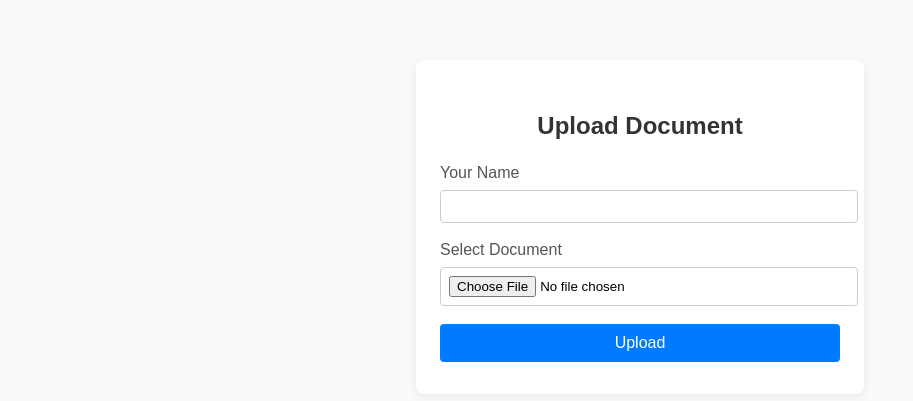
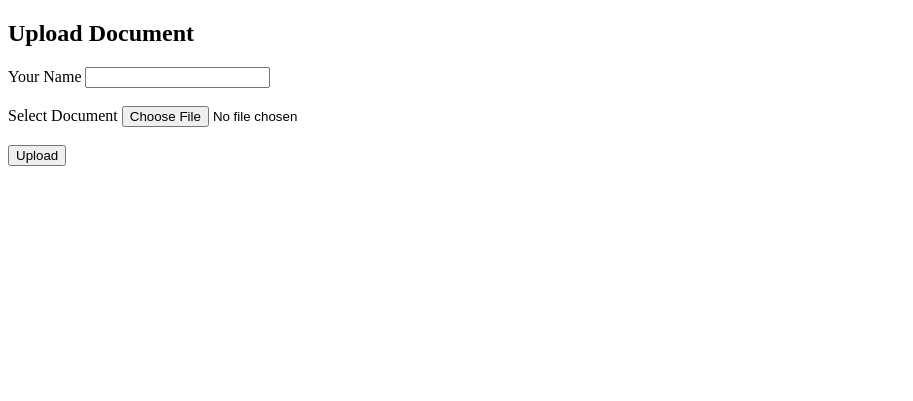
Before and after one commit to THARUNKUMAR7379/Docky, a Flask app: page / in a window 1280 px wide. Shown: the top 401 px of the page, without its empty margins (0-913 px from the left). Run offline with Flask 3, Linux system fonts and the light colour scheme.

Commit message:
Complete minimal Flask app: fix /admin, clean UI, update docs for Render and local use

```diff
--- a/requirements.txt
+++ b/requirements.txt
@@ -1,2 +1,3 @@
 Flask
-flask-mysqldb
+Flask-SQLAlchemy
+Gunicorn
--- a/templates/user.html
+++ b/templates/user.html
@@ -3,26 +3,15 @@
 <head>
     <meta charset="UTF-8">
     <title>Docky – User Dashboard</title>
-    <style>
-        body { font-family: Arial, sans-serif; background: #f8f9fa; margin: 0; padding: 0; }
-        .container { max-width: 400px; margin: 60px auto; background: #fff; padding: 32px 24px; border-radius: 8px; box-shadow: 0 2px 8px rgba(0,0,0,0.07); }
-        h2 { text-align: center; margin-bottom: 24px; color: #333; }
-        label { display: block; margin-bottom: 8px; color: #555; }
-        input[type="text"], input[type="file"] { width: 100%; padding: 8px; margin-bottom: 18px; border: 1px solid #ccc; border-radius: 4px; }
-        button { width: 100%; padding: 10px; background: #007bff; color: #fff; border: none; border-radius: 4px; font-size: 16px; cursor: pointer; }
-        button:hover { background: #0056b3; }
-    </style>
 </head>
 <body>
-    <div class="container">
     <h2>Upload Document</h2>
     <form method="POST" enctype="multipart/form-data">
         <label for="name">Your Name</label>
-            <input type="text" id="name" name="name" required>
+        <input type="text" id="name" name="name" required><br><br>
         <label for="file">Select Document</label>
-            <input type="file" id="file" name="file" accept=".pdf,.doc,.docx,.txt" required>
+        <input type="file" id="file" name="file" accept=".pdf,.doc,.docx,.txt" required><br><br>
         <button type="submit">Upload</button>
     </form>
-    </div>
 </body>
 </html>
```
Also changed, not shown: README.md. Lines whose indentation alone changed are shown as unchanged.
